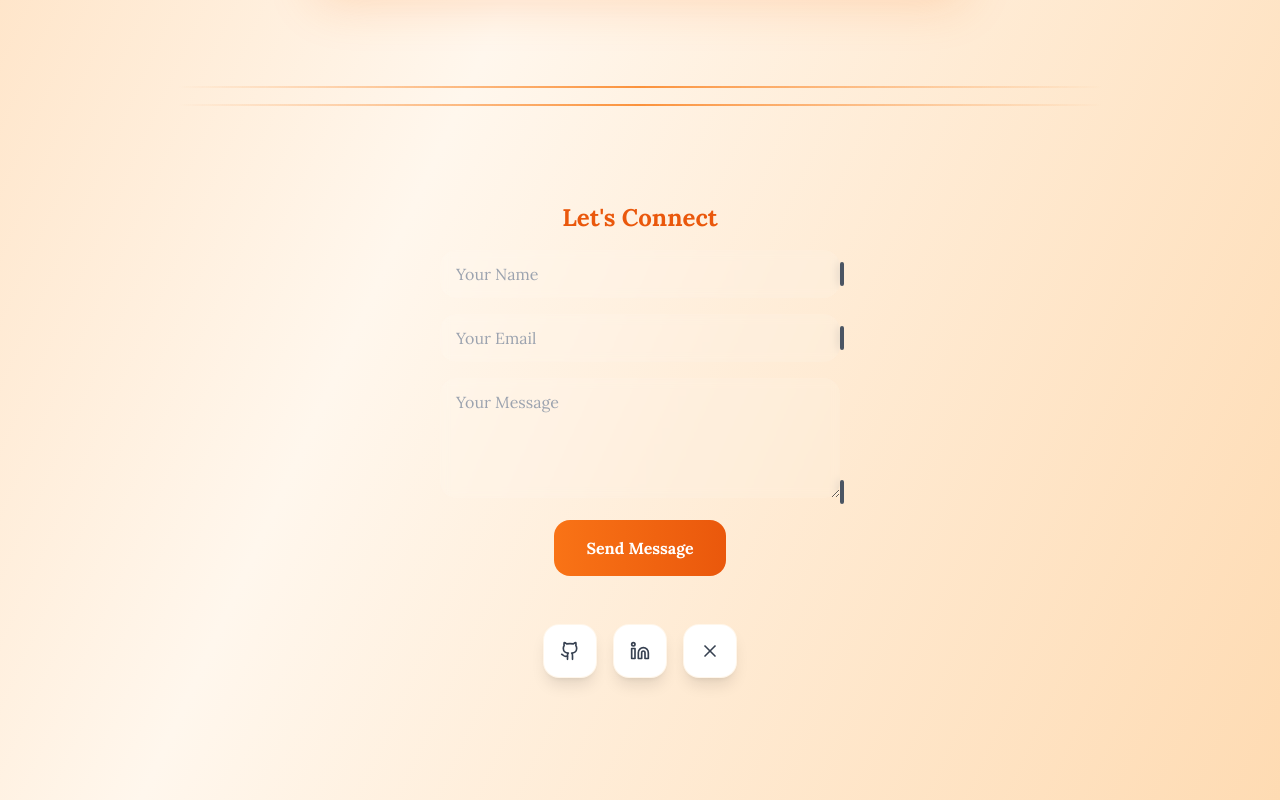
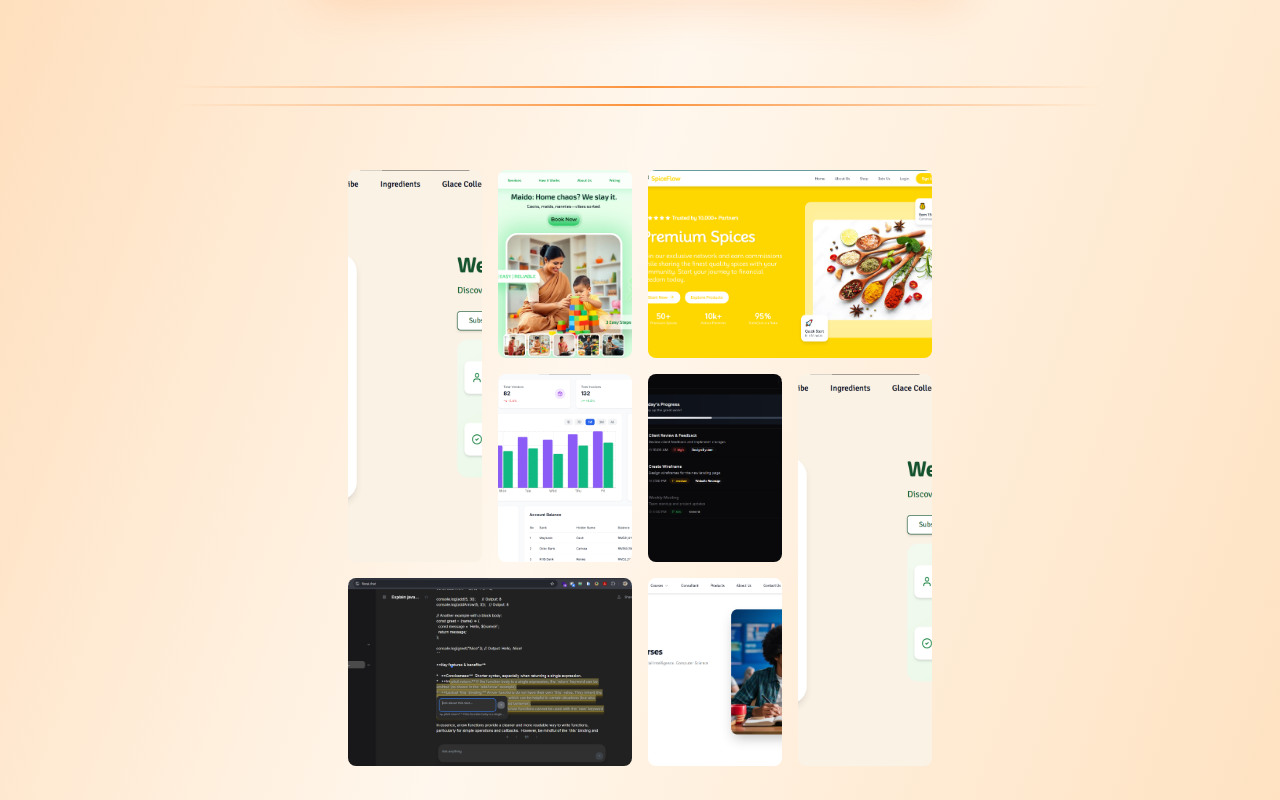
Before and after one commit to chaudhary-rishabh/rishabhc.in, a Next.js app: page / in a window 1280 px wide. Shown: the part 1680-2480 px from the top of the page. Built offline with nearby package versions, Linux system fonts and the light colour scheme.

Commit message:
new grid

```diff
--- a/components/PortfolioLanding.tsx
+++ b/components/PortfolioLanding.tsx
@@ -28,6 +28,7 @@ import Profile from "./profile/profile"
 import Image from "next/image"
 import EnhancedSkillsSection from "./profile/enhanced-skills-section"
 import SectionSeparator from "./section-separator"
+import AsymmetricalGrid from "./grid/asymmetrical-grid"
 
 // Enhanced sections with multiple projects
 const sections = [
@@ -561,8 +562,8 @@ export default function PortfolioLanding() {
                 <SectionSeparator />
 
                 {/* Enhanced Skills Section */}
-                {/* <EnhancedSkillsSection /> */}
-                {/* <SectionSeparator /> */}
+                <AsymmetricalGrid />
+                <SectionSeparator />
 
                 {/* Contact Section */}
                 <ContactForm />
--- /dev/null
+++ b/components/grid/asymmetrical-grid.tsx
@@ -0,0 +1,147 @@
+import Image from "next/image"
+
+const gridImages = [
+    {
+        src: "/rishabh_project_glace.png",
+        alt: "Snowy city street with historic buildings",
+        className: "md:row-span-2",
+    },
+    {
+        src: "/rishabh_project_maidorder.png",
+        alt: "Convex mirror showing tunnel reflection",
+        className: "",
+    },
+    {
+        src: "/rishabh_project_mlm.png",
+        alt: "City skyline at sunset",
+        className: "md:col-span-2",
+    },
+    {
+        src: "/rishabh_project_crm.png",
+        alt: "Industrial staircase with people",
+        className: "",
+    },
+    {
+        src: "/rishabh_project_dailytodo.png",
+        alt: "Urban alley perspective",
+        className: "",
+    },
+    {
+        src: "/rishabh_project_glace.png",
+        alt: "Modern subway station",
+        className: "md:row-span-2",
+    },
+    {
+        src: "/rishabh-project-flexai.png",
+        alt: "Street with power lines",
+        className: "md:col-span-2",
+    },
+    {
+        src: "/rishabh-project-two.png",
+        alt: "Baloise building sign",
+        className: "",
+    },
+]
+
+export default function AsymmetricalGrid() {
+    return (
+        <div className="container mx-auto px-4 py-8 max-w-none md:max-w-[50%]">
+            {/* Mobile Layout - Simple vertical stack */}
+            <div className="md:hidden space-y-4">
+                {gridImages.map((image, index) => (
+                    <div key={index} className="relative aspect-[4/3] overflow-hidden rounded-lg">
+                        <Image
+                            src={image.src || "/placeholder.svg"}
+                            alt={image.alt}
+                            fill
+                            className="object-cover transition-transform duration-300 hover:scale-105"
+                        />
+                    </div>
+                ))}
+            </div>
+
+            {/* Desktop Layout - Complex asymmetrical grid */}
+            <div className="hidden md:grid grid-cols-4 grid-rows-4 gap-4 h-[800px]">
+                {/* Large left image - spans 2 rows */}
+                <div className="relative col-span-1 row-span-2 overflow-hidden rounded-lg">
+                    <Image
+                        src={gridImages[0].src || "/placeholder.svg"}
+                        alt={gridImages[0].alt}
+                        fill
+                        className="object-cover transition-transform duration-300 hover:scale-105"
+                    />
+                </div>
+
+                {/* Top middle image */}
+                <div className="relative col-span-1 row-span-1 overflow-hidden rounded-lg">
+                    <Image
+                        src={gridImages[1].src || "/placeholder.svg"}
+                        alt={gridImages[1].alt}
+                        fill
+                        className="object-cover transition-transform duration-300 hover:scale-105"
+                    />
+                </div>
+
+                {/* Top right wide image - spans 2 columns */}
+                <div className="relative col-span-2 row-span-1 overflow-hidden rounded-lg">
+                    <Image
+                        src={gridImages[2].src || "/placeholder.svg"}
+                        alt={gridImages[2].alt}
+                        fill
+                        className="object-cover transition-transform duration-300 hover:scale-105"
+                    />
+                </div>
+
+                {/* Second row middle */}
+                <div className="relative col-span-1 row-span-1 overflow-hidden rounded-lg">
+                    <Image
+                        src={gridImages[3].src || "/placeholder.svg"}
+                        alt={gridImages[3].alt}
+                        fill
+                        className="object-cover transition-transform duration-300 hover:scale-105"
+                    />
+                </div>
+
+                {/* Second row right */}
+                <div className="relative col-span-1 row-span-1 overflow-hidden rounded-lg">
+                    <Image
+                        src={gridImages[4].src || "/placeholder.svg"}
+                        alt={gridImages[4].alt}
+                        fill
+                        className="object-cover transition-transform duration-300 hover:scale-105"
+                    />
+                </div>
+
+                {/* Large right image - spans 2 rows */}
+                <div className="relative col-span-1 row-span-2 overflow-hidden rounded-lg">
+                    <Image
+                        src={gridImages[5].src || "/placeholder.svg"}
+                        alt={gridImages[5].alt}
+                        fill
+                        className="object-cover transition-transform duration-300 hover:scale-105"
+                    />
+                </div>
+
+                {/* Bottom left wide image - spans 2 columns */}
+                <div className="relative col-span-2 row-span-1 overflow-hidden rounded-lg">
+                    <Image
+                        src={gridImages[6].src || "/placeholder.svg"}
+                        alt={gridImages[6].alt}
+                        fill
+                        className="object-cover transition-transform duration-300 hover:scale-105"
+                    />
+                </div>
+
+                {/* Bottom right square */}
+                <div className="relative col-span-1 row-span-1 overflow-hidden rounded-lg">
+                    <Image
+                        src={gridImages[7].src || "/placeholder.svg"}
+                        alt={gridImages[7].alt}
+                        fill
+                        className="object-cover transition-transform duration-300 hover:scale-105"
+                    />
+                </div>
+            </div>
+        </div>
+    )
+}
```
